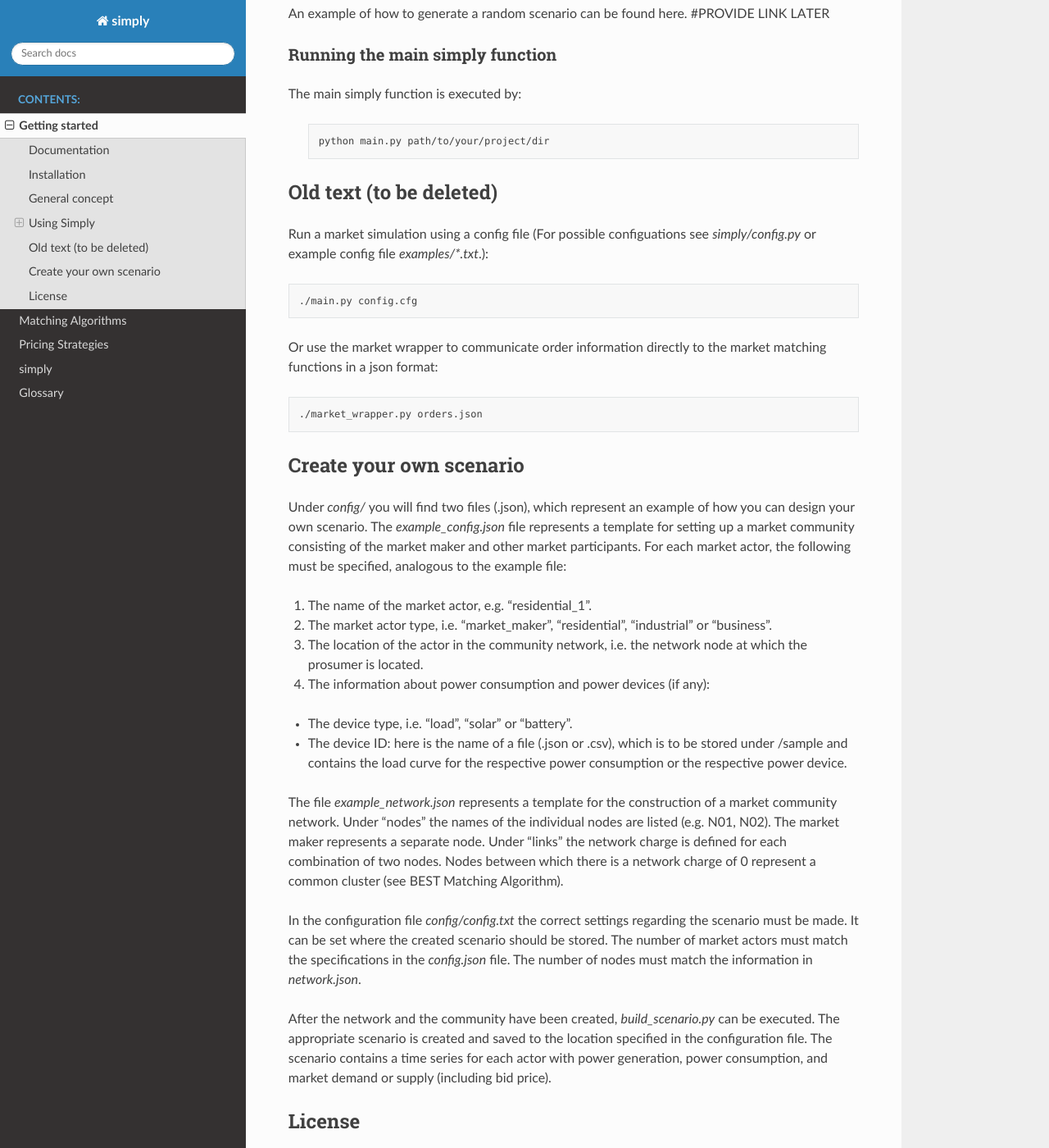
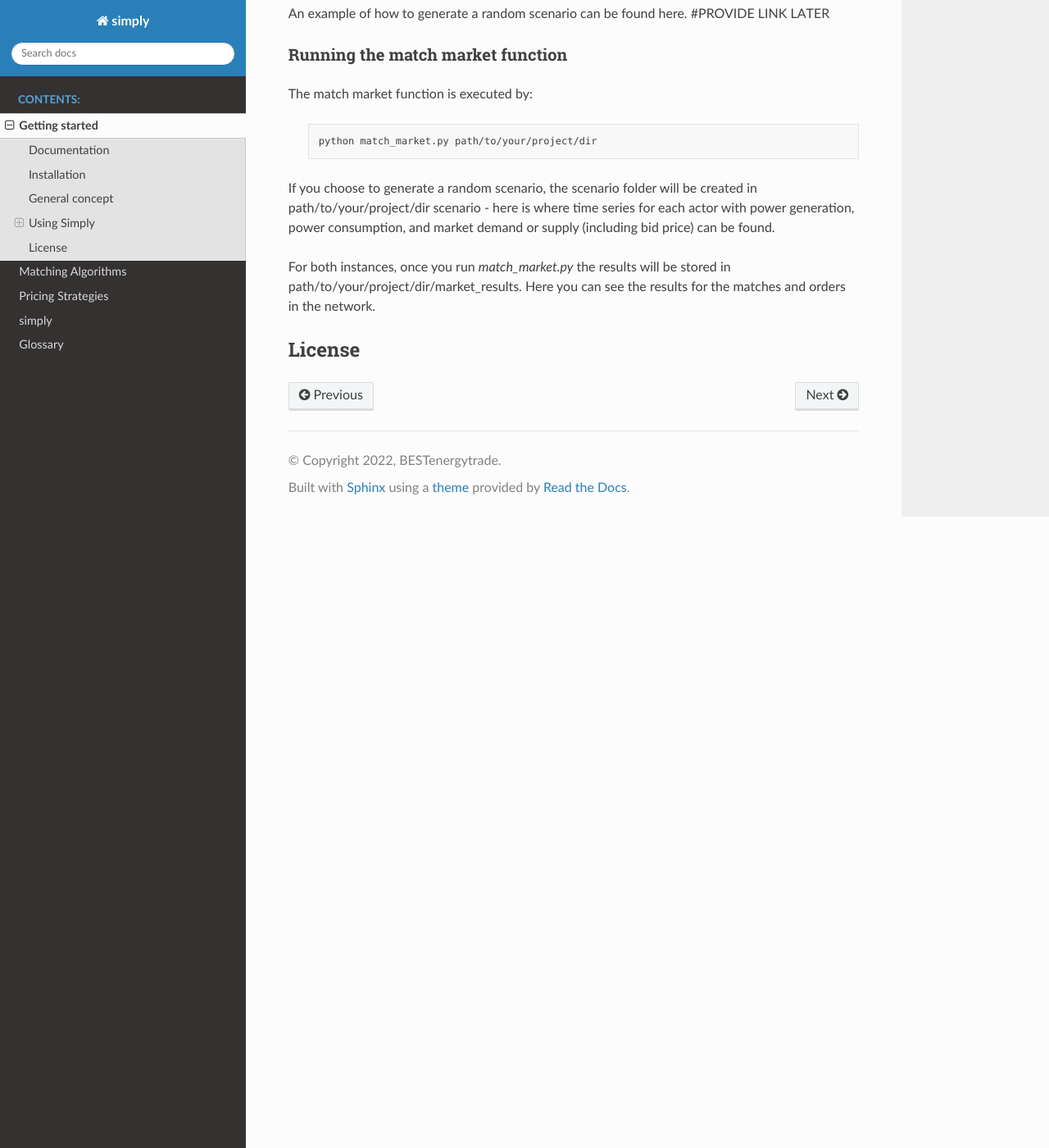
Before and after one commit to BESTenergytrade/simply, a Sphinx documentation site: the page built from doc/source/getting_started.rst, in a window 1280 px wide and 1400 px high, scrolled down 5770 px. Shown: the whole window at 82% size. Built offline with Sphinx 7.4.7 and the Read the Docs theme 2.0.0, drawn with Linux system fonts in a browser that asks for light colours; formulas are drawn with MathJax 3; some of the changed text lies outside the part shown.

Commit message:
Chaned main.py and references to match_market.py

```diff
--- a/doc/source/getting_started.rst
+++ b/doc/source/getting_started.rst
@@ -232,7 +232,7 @@ An example of how to build a scenario can be found here. #PROVIDE LINK LATER
 
 Generating a random scenario
 ----------------------------
-There is also the option of generating a random scenario to be used in `main.py`. In this case, the parameters `nb_actors`,
+There is also the option of generating a random scenario to be used in `match_market.py`. In this case, the parameters `nb_actors`,
 `nb_nodes` and `weight_factor` should be specified in `config.txt`, otherwise the default parameters are used. The only
 input required before running the main simply function is the `config.txt` file:
 
@@ -244,63 +244,20 @@ input required before running the main simply function is the `config.txt` file:
 
 An example of how to generate a random scenario can be found here. #PROVIDE LINK LATER
 
-Running the main simply function
+Running the match market function
 --------------------------------
-The main simply function is executed by:
+The match market function is executed by:
 
  .. code:: bash
 
-    python main.py path/to/your/project/dir
+    python match_market.py path/to/your/project/dir
 
+If you choose to generate a random scenario, the scenario folder will be created in path/to/your/project/dir
+scenario - here is where time series for each actor with power generation, power consumption, and market demand or supply
+(including bid price) can be found.
 
-
-Old text (to be deleted)
-========================
-Run a market simulation using a config file (For possible configuations see `simply/config.py` or example config file `examples/*.txt`.):
-
-.. code:: bash
-
-    ./main.py config.cfg
-
-
-Or use the market wrapper to communicate order information directly to the market matching functions in a json format:
-
-.. code:: bash
-
-    ./market_wrapper.py orders.json
-
-
-Create your own scenario
-========================
-
-Under `config/` you will find two files (.json), which represent an example of how you can design your own scenario.
-The `example_config.json` file represents a template for setting up a market community consisting of the market maker
-and other market participants. For each market actor, the following must be specified, analogous to the example file:
-
-#. The name of the market actor, e.g. "residential_1".
-#. The market actor type, i.e. "market_maker", "residential", "industrial" or "business".
-#. The location of the actor in the community network, i.e. the network node at which the prosumer is located.
-#. The information about power consumption and power devices (if any):
-
-* The device type, i.e. "load", "solar" or "battery".
-* The device ID: here is the name of a file (.json or .csv), which is to be stored under /sample and contains the load curve for the respective power consumption or the respective power device.
-
-The file `example_network.json` represents a template for the construction of a market community network. Under "nodes"
-the names of the individual nodes are listed (e.g. N01, N02). The market maker represents a separate node.
-Under "links" the network charge is defined for each combination of two nodes. Nodes between which there is a network
-charge of 0 represent a common cluster (see BEST Matching Algorithm).
-
-In the configuration file `config/config.txt` the correct settings regarding the scenario must be made. It can be set
-where the created scenario should be stored. The number of market actors must match the specifications in the `config.json` file.
-The number of nodes must match the information in `network.json`.
-
-
-After the network and the community have been created, `build_scenario.py` can be executed. The appropriate scenario
-is created and saved to the location specified in the configuration file. The scenario contains a time series for each actor
-with power generation, power consumption, and market demand or supply (including bid price).
-
-
-
+For both instances, once you run `match_market.py` the results will be stored in path/to/your/project/dir/market_results.
+Here you can see the results for the matches and orders in the network.
 
 License
 =======
--- a/main.py
+++ b/match_market.py
@@ -17,7 +17,7 @@ Reads in configuration file (or uses defaults when none is supplied),
 creates or loads scenario and matches orders in each timestep.
 May show network plots or print market statistics, depending on config.
 
-Usage: python main.py [config file]
+Usage: python match_market.py [config file]
 """
 
 
```
Also changed, not shown: README.md (+1 -1 lines), 1 other file.
